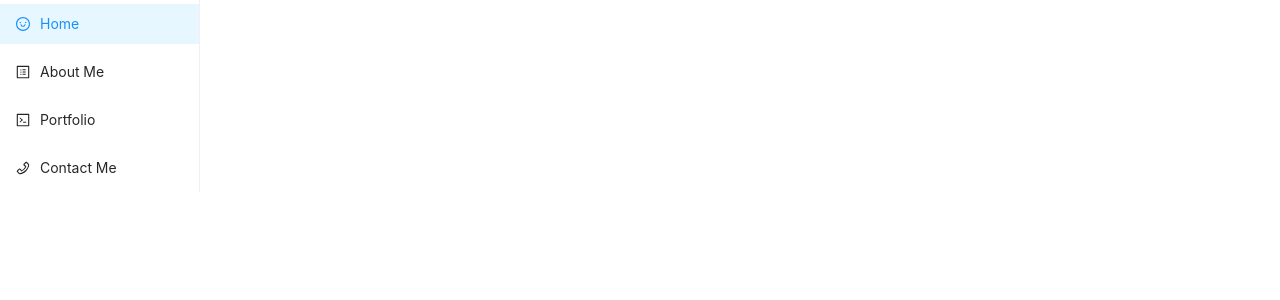
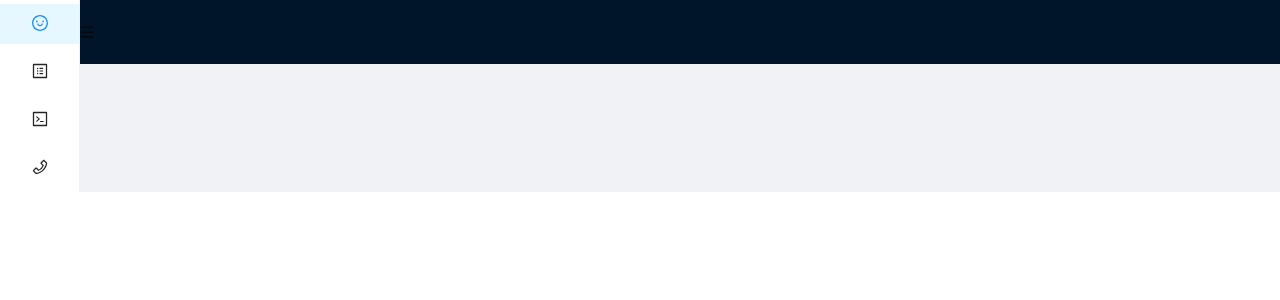
Before and after one commit to kvs1995/React-Portfolio, a React (Create React App) app: page / in a window 1280 px wide. Shown: the top 300 px of the page. Built offline with nearby package versions, Linux system fonts and the light colour scheme.

Commit message:
added nav header with icon, added main content files for js and css

```diff
--- a/src/App.js
+++ b/src/App.js
@@ -1,14 +1,24 @@
 import logo from './logo.svg';
 import './App.css';
 import NavMenu from './components/menu/NavMenu'
+import NavHeader from './components/navheader/NavHeader'
+import MainContent from './components/maincontent/MainContent';
 import 'antd/dist/antd.css'
-import { Layout, Menu } from 'antd'
+import { Layout } from 'antd'
 import { useState } from 'react';
-const { Header, Sider, Content } = Layout;
+// const { Header, Sider, Content } = Layout;
 
 export default function App() {
+
+  const [collapsed, setCollapsed] = useState(true)
+
   return (
-    <NavMenu />
-
+    <Layout>
+      <NavMenu collapsed={collapsed} setCollapsed={setCollapsed}/>
+      <Layout className="site-layout">
+        <NavHeader collapsed={collapsed} setCollapsed={setCollapsed}/>
+        <MainContent />
+      </Layout>
+    </Layout>
   );
 }
--- /dev/null
+++ b/src/components/maincontent/MainContent.js
@@ -0,0 +1,7 @@
+import './maincontent.css';
+
+export default function MainContent() {
+  return(
+    <></>
+  )
+}
--- a/src/components/menu/NavMenu.js
+++ b/src/components/menu/NavMenu.js
@@ -4,11 +4,9 @@ import { useState } from 'react';
 import {  SmileOutlined, ProfileOutlined, CodeOutlined, PhoneOutlined, LineOutlined, MenuOutlined, MoreOutlined } from '@ant-design/icons';
 import { Layout, Menu } from 'antd';
 
-const { Header, Sider, Content } = Layout;
+const { Sider } = Layout;
 
-export default function NavMenu() {
-
-  const [collapsed, setCollapsed] = useState(false)
+export default function NavMenu({ collapsed, setCollapsed }) {
 
   return(
     <>
--- a/src/components/navheader/NavHeader.js
+++ b/src/components/navheader/NavHeader.js
@@ -0,0 +1,15 @@
+import './navheader.css';
+import { Layout } from 'antd';
+import { LineOutlined, MenuOutlined, MoreOutlined } from '@ant-design/icons';
+const { Header } = Layout;
+
+export default function NavHeader({ collapsed, setCollapsed }) {
+
+  return(
+    <>
+      <Header className="site-layout-background custom-header" style={{padding: 0}}>
+        <MenuOutlined className="custom-menu-icon" onClick={() => { collapsed ? setCollapsed(false): setCollapsed(true)}}/>
+      </Header>
+    </>
+  )
+}
--- /dev/null
+++ b/src/components/navheader/navheader.css
@@ -0,0 +1,3 @@
+.custom-header {
+  background-color: transparent;
+}
```
Also changed, not shown: src/components/maincontent/maincontent.css (added).
